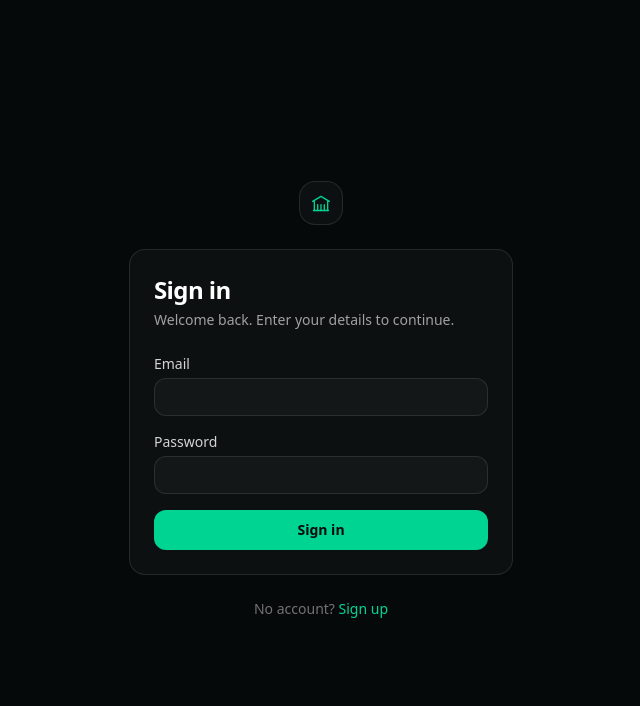
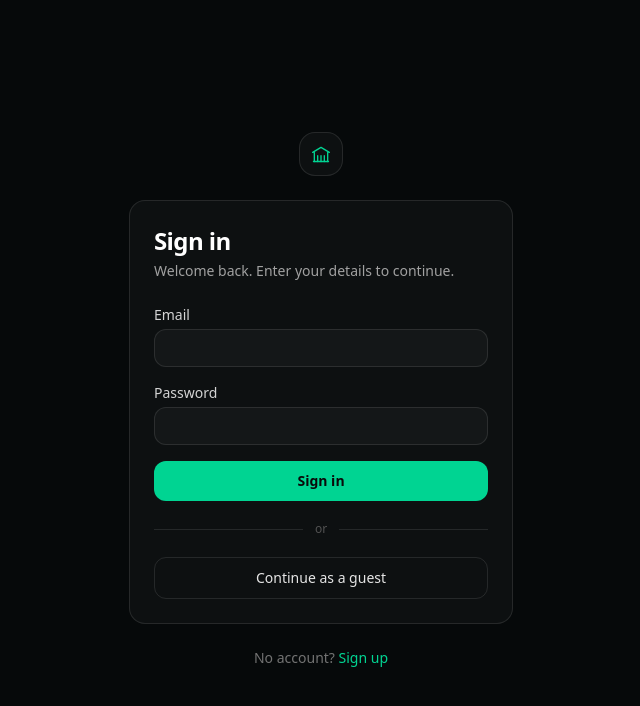
Before and after one commit to UsernameTaken411/Budget-Buddy, a React (Vite) app in the folder frontend/: page /login in a window 1280 px wide. Shown: the top 706 px of the page, without its empty margins (319-959 px from the left). Built offline with nearby package versions, Linux system fonts and the light colour scheme; no server answers.

Commit message:
Move guest access onto the Login page, drop the separate /demo route

```diff
--- a/frontend/src/App.jsx
+++ b/frontend/src/App.jsx
@@ -3,7 +3,6 @@ import ProtectedRoute from "./components/ProtectedRoute.jsx";
 import Layout from "./components/Layout.jsx";
 import Login from "./pages/Login.jsx";
 import Signup from "./pages/Signup.jsx";
-import Demo from "./pages/Demo.jsx";
 import Transactions from "./pages/Transactions.jsx";
 import Profile from "./pages/Profile.jsx";
 import Budgets from "./pages/Budgets.jsx";
@@ -20,7 +19,6 @@ export default function App() {
     <Routes>
       <Route path="/login" element={<Login />} />
       <Route path="/signup" element={<Signup />} />
-      <Route path="/demo" element={<Demo />} />
 
       <Route element={<ProtectedRoute />}>
         <Route element={<Layout />}>
--- a/frontend/src/pages/Login.jsx
+++ b/frontend/src/pages/Login.jsx
@@ -2,16 +2,10 @@ import { useState } from "react";
 import { Link, Navigate, useLocation, useNavigate } from "react-router-dom";
 import { useAuth } from "../services/auth.jsx";
 import { BankIcon } from "../components/icons.jsx";
-
-// Lets judges/testers open the app with one click during a demo instead of
-// typing credentials. Only appears if a demo account has actually been
-// configured (see frontend/.env.example) — silently hidden otherwise, so
-// this never ships a broken button.
-const DEMO_EMAIL = import.meta.env.VITE_DEMO_EMAIL || "";
-const DEMO_PASSWORD = import.meta.env.VITE_DEMO_PASSWORD || "";
+import { randomGuest } from "../services/guestAccount.js";
 
 export default function Login() {
-  const { signIn, session, loading } = useAuth();
+  const { signIn, signUp, session, loading } = useAuth();
   const navigate = useNavigate();
   const location = useLocation();
 
@@ -44,16 +38,23 @@ export default function Login() {
     }
   }
 
-  async function handleDemo() {
+  async function handleGuest() {
     setError(null);
     setDemoLoading(true);
     try {
-      await signIn(DEMO_EMAIL, DEMO_PASSWORD);
+      const { email, password } = randomGuest();
+      const result = await signUp(email, password, "Guest");
+      if (!result.session) {
+        // "Confirm email" is ON in Supabase — a made-up guest address can
+        // never confirm via a real email link, so guest mode can't proceed.
+        setError("Guest mode isn't available right now. Please sign in or sign up instead.");
+        return;
+      }
       navigate(location.state?.from?.pathname || "/transactions", {
         replace: true,
       });
     } catch (err) {
-      setError(err.message || "Could not start the demo.");
+      setError(err.message || "Could not start as a guest.");
     } finally {
       setDemoLoading(false);
     }
@@ -131,8 +132,6 @@ export default function Login() {
             </button>
           </form>
 
-          {DEMO_EMAIL && DEMO_PASSWORD && (
-            <>
           <div className="my-5 flex items-center gap-3 text-xs text-neutral-600">
             <span className="h-px flex-1 bg-white/10" />
             or
@@ -140,14 +139,12 @@ export default function Login() {
           </div>
           <button
             type="button"
-                onClick={handleDemo}
+            onClick={handleGuest}
             disabled={demoLoading}
             className="w-full rounded-xl border border-white/10 px-4 py-2.5 text-sm font-medium text-neutral-200 transition hover:bg-white/5 disabled:opacity-50"
           >
-                {demoLoading ? "Starting demo…" : "Try the demo — no account needed"}
+            {demoLoading ? "Setting up your guest account…" : "Continue as a guest"}
           </button>
-            </>
-          )}
         </div>
 
         <p className="mt-6 text-center text-sm text-neutral-500">
--- /dev/null
+++ b/frontend/src/services/guestAccount.js
@@ -0,0 +1,16 @@
+// Shared by Login.jsx's "Continue as a guest" button and Demo.jsx (the
+// /demo QR-code landing page) — both create a brand-new, throwaway account
+// per use rather than sharing one fixed demo login, so simultaneous guests
+// never collide on the same data.
+//
+// Requires "Confirm email" to be OFF in Supabase: a made-up guest address
+// can never receive or click a real confirmation link.
+export function randomGuest() {
+  const id = (
+    crypto.randomUUID?.() || `${Date.now()}-${Math.random().toString(36).slice(2)}`
+  ).replace(/[^a-z0-9]/gi, "");
+  return {
+    email: `guest-${id}@budgetbuddy.demo`,
+    password: `Guest-${id}-${Date.now()}`,
+  };
+}
```
Lines whose indentation alone changed are shown as unchanged.
